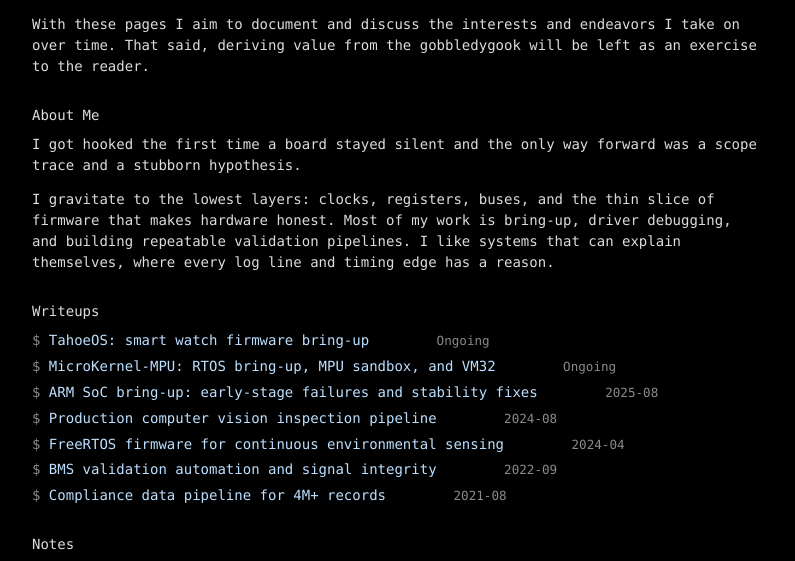
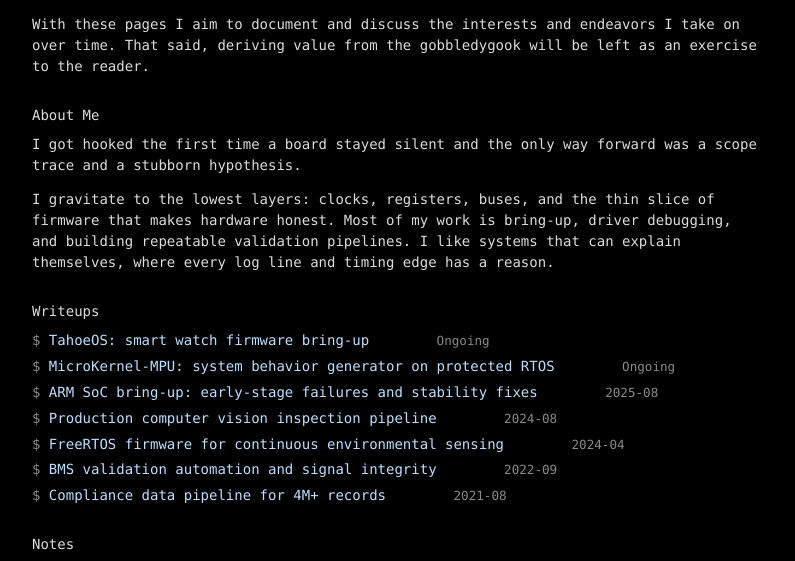
Before and after one commit to jerrywang1201/myself, a plain HTML site: page index.html in a window 1280 px wide. Shown: the part 177-738 px from the top of the page, without its empty margins (242-1037 px from the left). Drawn offline with Linux system fonts and the light colour scheme.

Commit message:
sync index project title with microkernel narrative

```diff
--- a/index.html
+++ b/index.html
@@ -27,7 +27,7 @@
     <h2 id="writeups">Writeups</h2>
     <ul>
       <li><a href="writeups/tahoeos.html">TahoeOS: smart watch firmware bring-up</a> <span class="date">Ongoing</span></li>
-      <li><a href="writeups/microkernel-mpu.html">MicroKernel-MPU: RTOS bring-up, MPU sandbox, and VM32</a> <span class="date">Ongoing</span></li>
+      <li><a href="writeups/microkernel-mpu.html">MicroKernel-MPU: system behavior generator on protected RTOS</a> <span class="date">Ongoing</span></li>
       <li><a href="writeups/firmware-bringup.html">ARM SoC bring-up: early-stage failures and stability fixes</a> <span class="date">2025-08</span></li>
       <li><a href="writeups/cv-inspection.html">Production computer vision inspection pipeline</a> <span class="date">2024-08</span></li>
       <li><a href="writeups/freertos-sensing.html">FreeRTOS firmware for continuous environmental sensing</a> <span class="date">2024-04</span></li>
```
